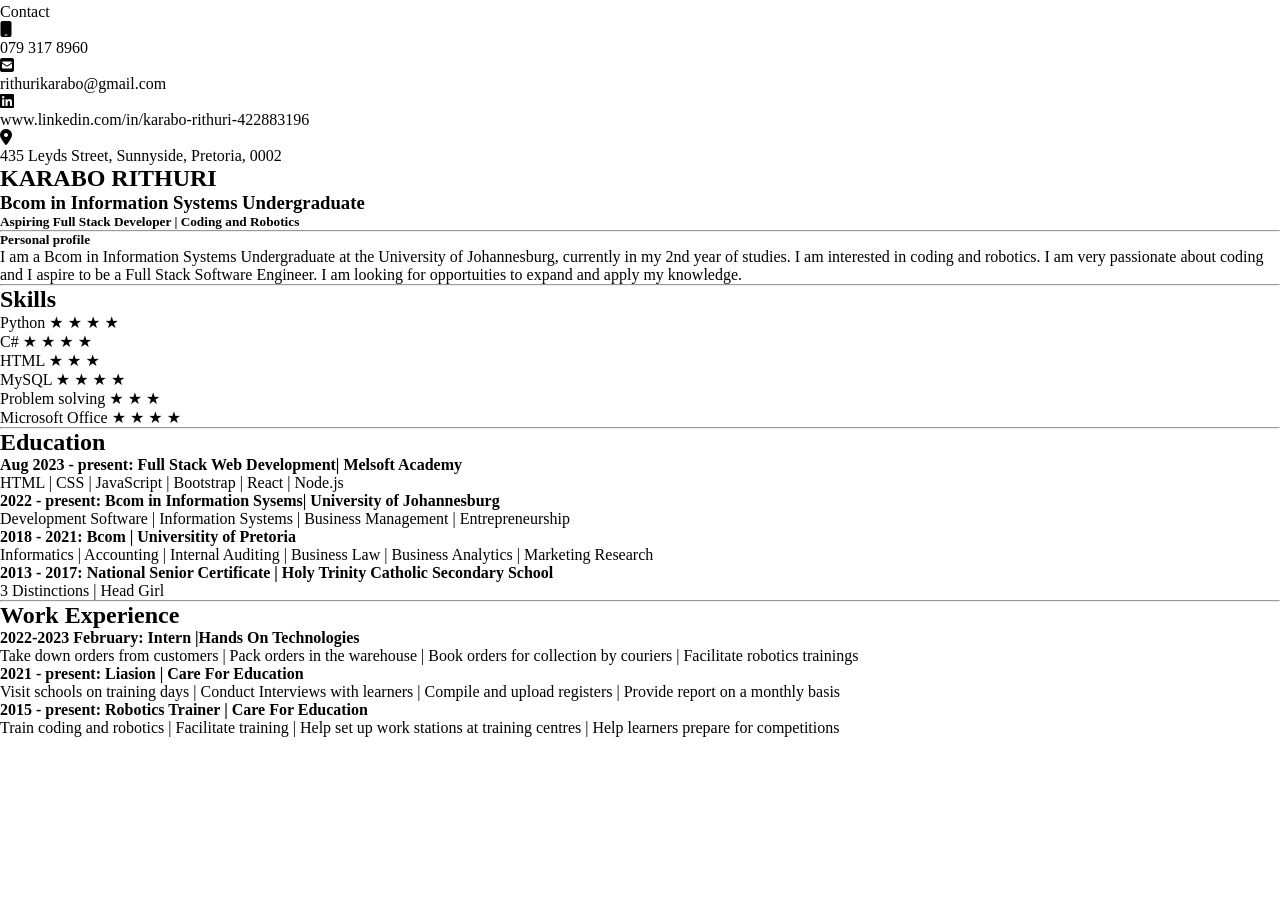
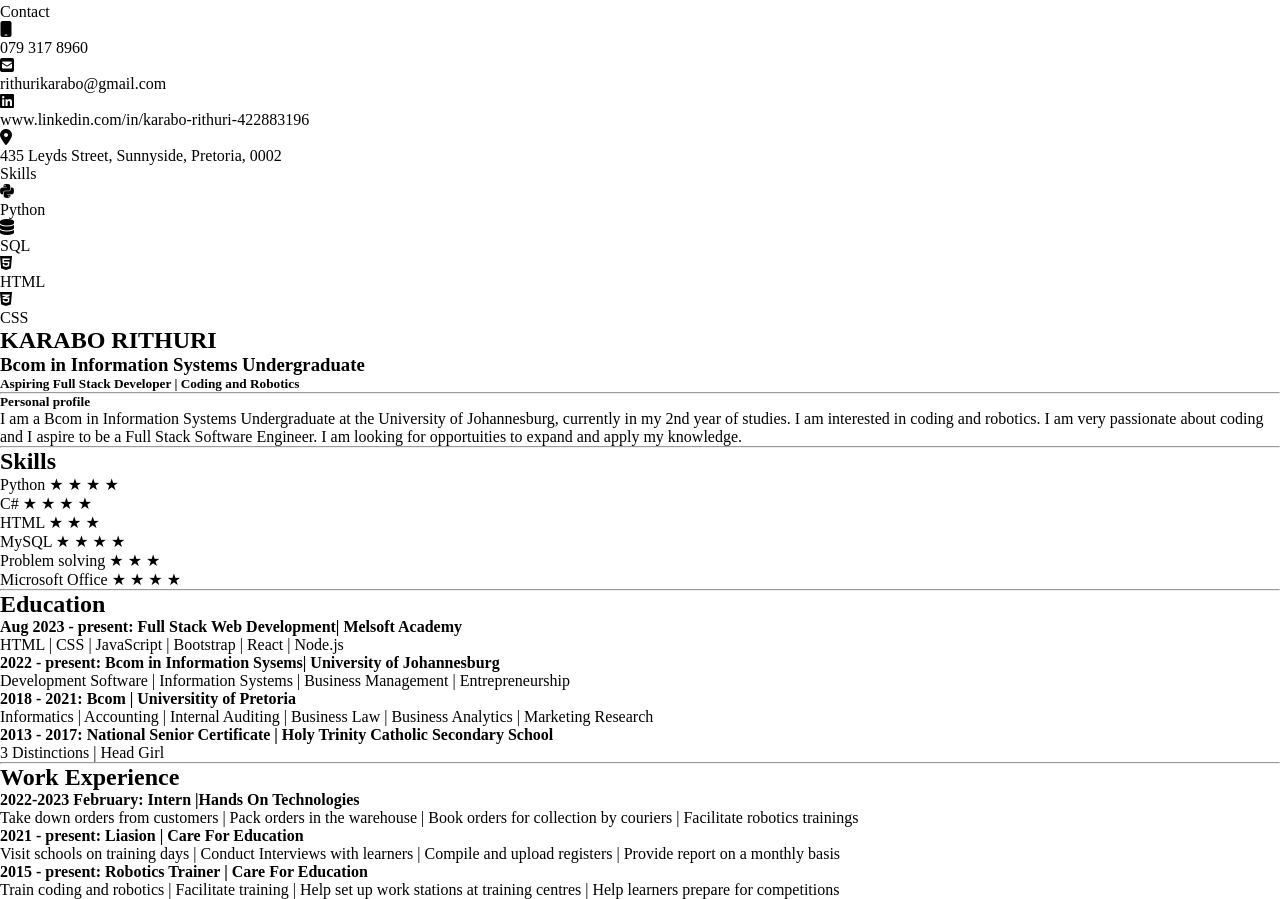
Before and after one commit to KRithuri/KRithuri.github.io, a plain HTML site: page CV/index.html in a window 1280 px wide. Shown: the part 801-1700 px from the top of the page. Before the commit the page ends 1538 px from the top, so only its background shows below. Drawn offline with Linux system fonts and the light colour scheme.

Commit message:
skills div

```diff
--- a/CV/index.html
+++ b/CV/index.html
@@ -57,8 +57,47 @@
             </ul>
           </div>
         </div>
+        <div class="skills_wrap pb">
+          <div class="title">Skills</div>
+          <div class="skills">
+            <ul>
+              <li>
+                <div class="li_wrap">
+                  <div class="icon">
+                    <i class="fa-brands fa-python"></i>
+                  </div>
+                  <div class="text">Python</div>
+                </div>
+              </li>
+              <li>
+                <div class="li_wrap">
+                  <div class="icon">
+                    <i class="fa-solid fa-database"></i>
+                  </div>
+                  <div class="text">SQL</div>
+                </div>
+              </li>
+              <li>
+                <div class="li_wrap">
+                  <div class="icon">
+                    <i class="fa-brands fa-html5"></i>
+                  </div>
+                  <div class="text">HTML</div>
+                </div>
+              </li>
+              <li>
+                <div class="li_wrap">
+                  <div class="icon">
+                    <i class="fa-brands fa-css3-alt"></i>
+                  </div>
+                  <div class="text">CSS</div>
+                </div>
+              </li>
+            </ul>
+          </div>
+        </div>
+      </div>
 
-      </div>
     </div>
   </div>
 
```
